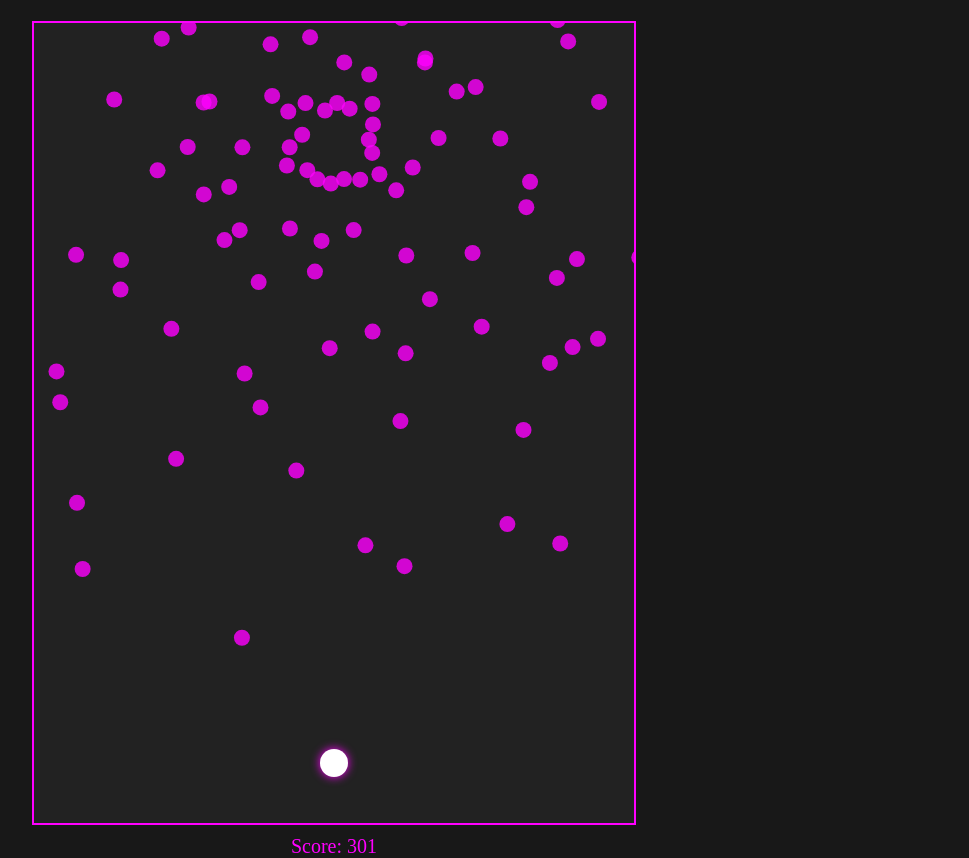
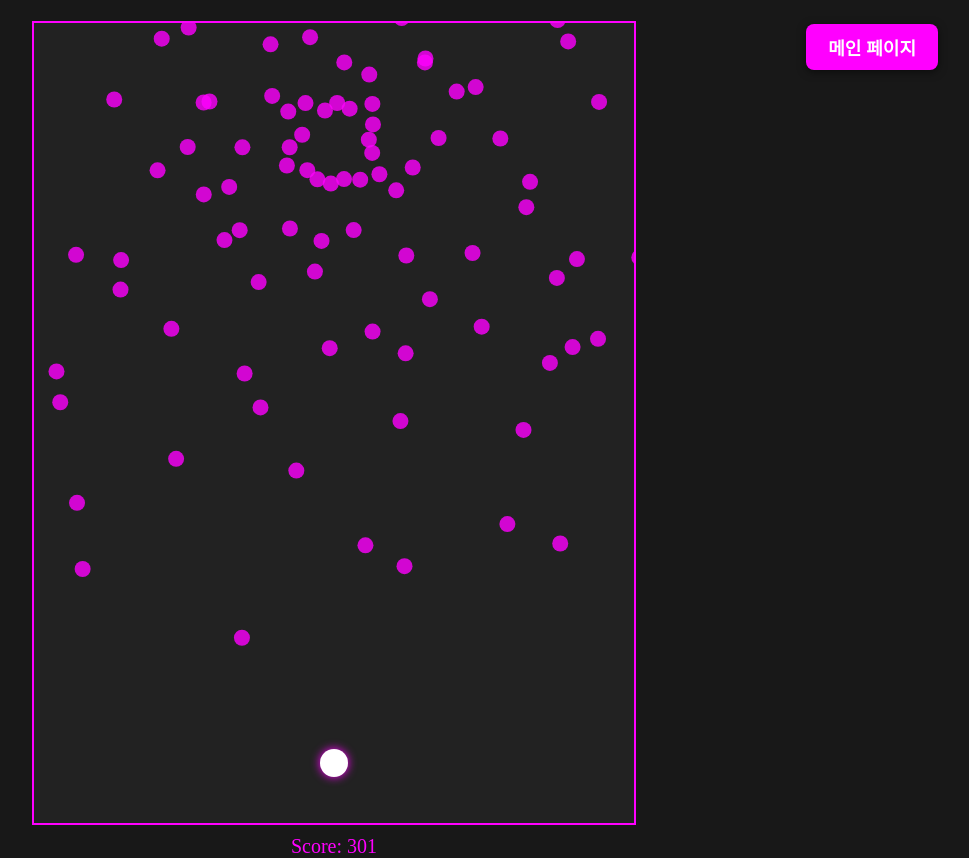
Before and after one commit to FURVEN/MiniGame, a plain HTML site: page bullet-hell/bullet-hell.html in a window 1280 px wide. Shown: the whole page, without its empty margins (306-1275 px from the left). Drawn offline with Linux system fonts and the light colour scheme.

Commit message:
feat: bullet-hell 게임 우측 상단에 메인 페이지 이동 버튼 추가

```diff
--- a/bullet-hell/bullet-hell.html
+++ b/bullet-hell/bullet-hell.html
@@ -9,8 +9,28 @@
     canvas { background: #222; border: 2px solid #f0f; display: block; }
     h1 { color: #f0f; text-align: center; }
   </style>
+  <style>
+    .main-btn {
+      position: fixed;
+      top: 24px;
+      right: 36px;
+      z-index: 100;
+      background: #f0f;
+      color: #fff;
+      border: none;
+      border-radius: 8px;
+      padding: 10px 22px;
+      font-size: 18px;
+      cursor: pointer;
+      font-weight: bold;
+      box-shadow: 0 2px 8px #0008;
+      transition: background 0.2s;
+    }
+    .main-btn:hover { background: #800080; }
+  </style>
 </head>
 <body>
+  <button class="main-btn" onclick="location.href='../index.html'">메인 페이지</button>
   <div>
     <h1>Bullet Hell</h1>
     <canvas id="bullet-hell" width="600" height="800"></canvas>
```
